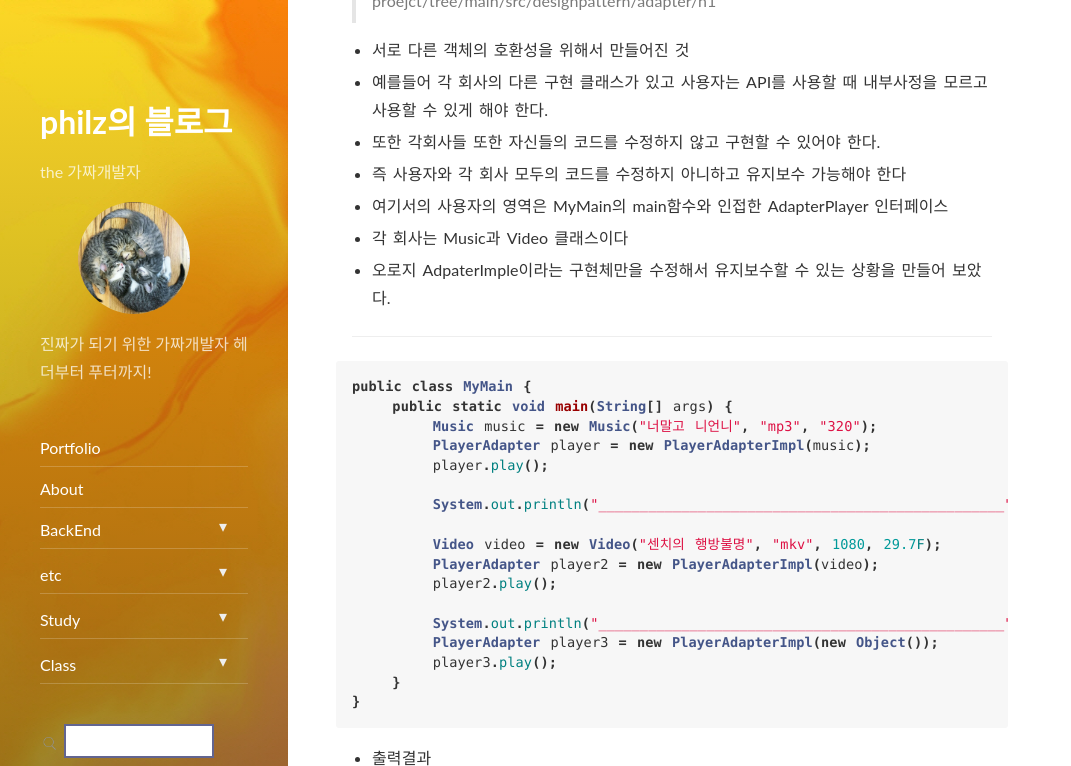
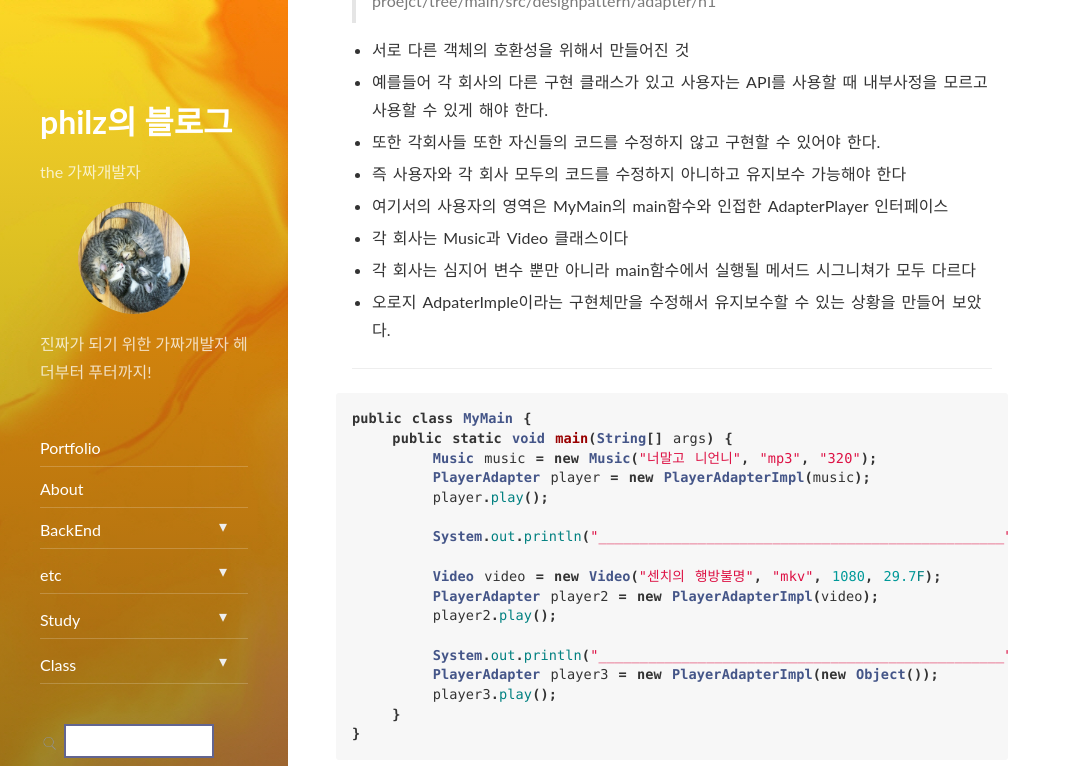
Before and after one commit to progress0407/progress0407.github.io, a Jekyll site: the page built from _posts/backend/java/2021-08-08-java-designpattern-adapter.md, in a window 1280 px wide and 900 px high, scrolled down 389 px, cut to the strip 0-766 px from the top of the window. Shown: the whole strip, without its empty margins (0-1071 px from the left). Built offline with Jekyll 4.4.1, drawn with Linux system fonts in a browser that asks for light colours; nearby versions of some CDN libraries.

Commit message:
어댑터 수정

```diff
--- a/_posts/backend/java/2021-08-08-java-designpattern-adapter.md
+++ b/_posts/backend/java/2021-08-08-java-designpattern-adapter.md
@@ -23,6 +23,7 @@ comments: true
 - 즉 사용자와 각 회사 모두의 코드를 수정하지 아니하고 유지보수 가능해야 한다
 - 여기서의 사용자의 영역은 MyMain의 main함수와 인접한 AdapterPlayer 인터페이스
 - 각 회사는 Music과 Video 클래스이다
+- 각 회사는 심지어 변수 뿐만 아니라 main함수에서 실행될 메서드 시그니쳐가 모두 다르다
 - 오로지 AdpaterImple이라는 구현체만을 수정해서 유지보수할 수 있는 상황을 만들어 보았다.
 
 ---
```
Also changed, not shown: _posts/backend/java/2021-08-08-java-designpattern-proxy.md (+4 -0 lines).
